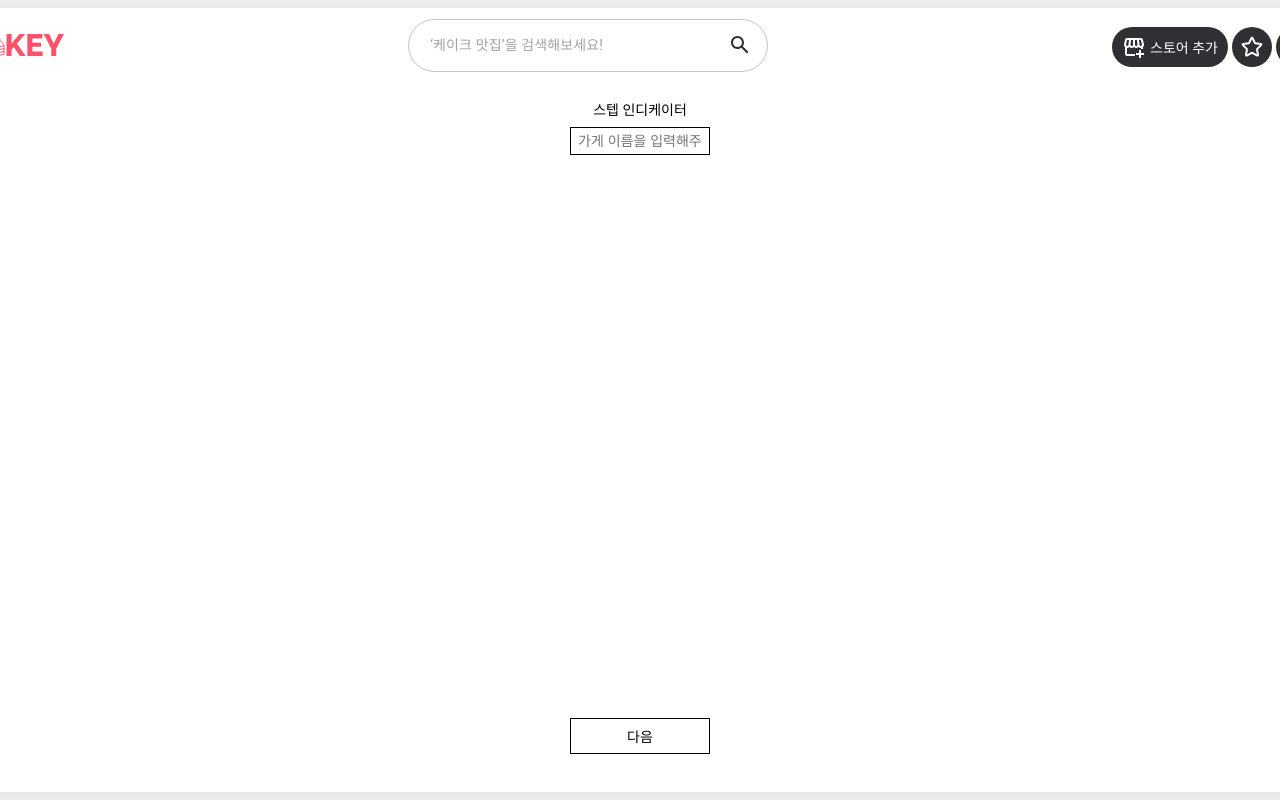
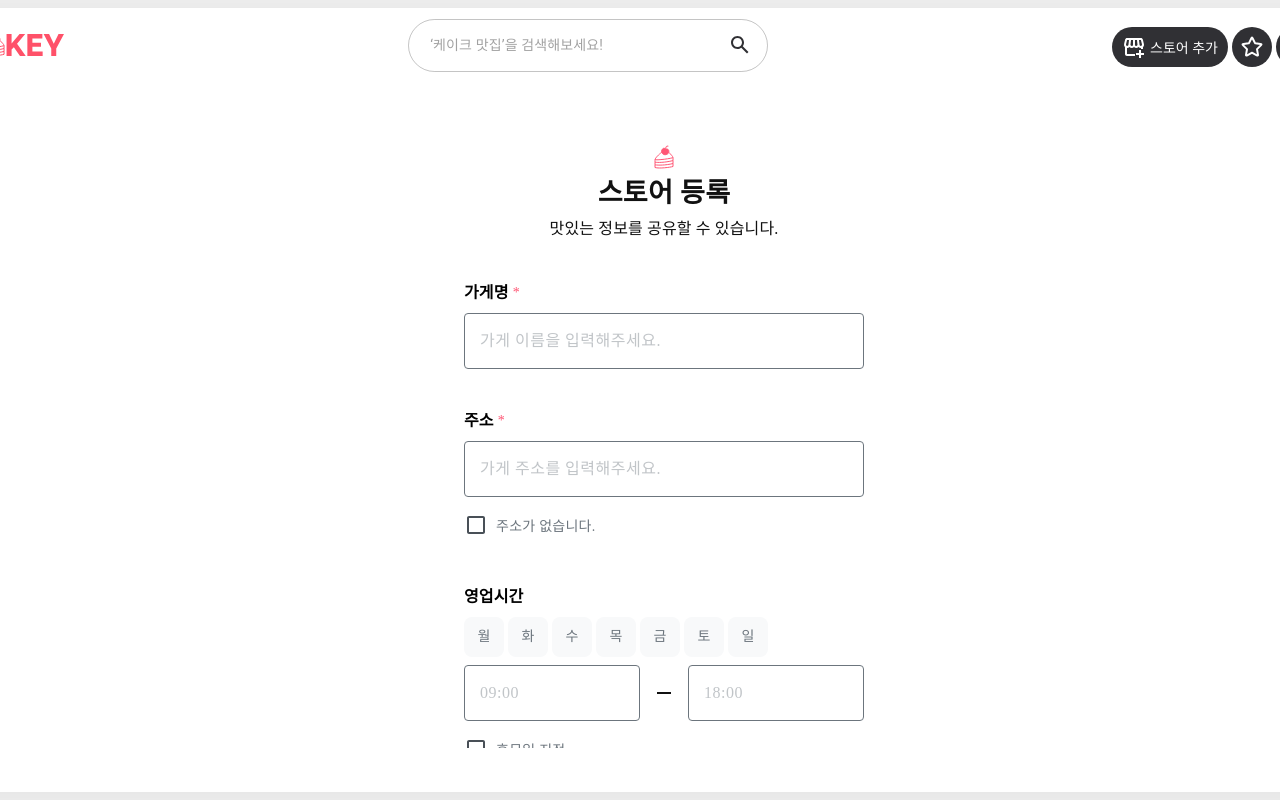
Before and after one commit to cakey-strawberry/cakey-desktop, a Next.js app: page /add-store in a window 1280 px wide. Built offline with nearby package versions, Linux system fonts and the light colour scheme.

Commit message:
feat: add layout for add-store page component

```diff
--- a/src/pages/add-store.tsx
+++ b/src/pages/add-store.tsx
@@ -1,29 +1,87 @@
-import Head from 'next/head';
-import Link from 'next/link';
+import { useRouter } from 'next/navigation';
+import { useForm } from 'react-hook-form';
+import { styled, Box } from '@mui/material';
 
-import styles from '@/styles/AddStore.module.css';
+import { ContentHeader } from '@/common/components/ContentHeader';
+import { StoreNameInput } from '@/components/AddStore/StoreNameInput';
+import { StoreAddressInput } from '@/components/AddStore/StoreAddressInput';
+import { OpeningHoursSection } from '@/components/AddStore/OpeningHoursSection';
+import { PhotoUploader } from '@/components/AddStore/PhotoUploader';
+import { TagSection } from '@/components/AddStore/TagSection';
+import { NextButton } from '@/components/AddStore/NextButton';
+
+export type FormValues = {
+  storeName: string;
+  storeAddress: string;
+  // TODO: 기능 추가시 주석제거 후 사용하기
+  // openingHours?: object;
+  // pictures?: File[];
+  // tags?: string[];
+}
 
 export default function AddStore() {
+  const {
+    handleSubmit,
+    control,
+    formState: { isValid },
+  } = useForm<FormValues>({
+    mode: 'onChange',
+    defaultValues: {
+      storeName: '',
+      storeAddress: '',
+      // TODO: 기능 추가시 주석제거 후 사용하기
+      // openingHours: {},
+      // pictures: [],
+      // tags: [],
+    },
+  });
+  const router = useRouter();
+
+  function onSubmit(formValues: FormValues) {
+    // TODO: form value 확인용. api 연결 시 해당 console.log는 제거하기
+    console.log(formValues);
+    router.push('/add-store-recommendation');
+  }
+
   return (
     <>
-      <Head>
-        <title>Cakey Add Store</title>
-        <meta name="description" content="add store page" />
-        <meta name="viewport" content="width=device-width, initial-scale=1" />
-        <link rel="icon" href="/favicon.ico" />
-      </Head>
-      <div className={styles.add_store_contents}>
-        <div className={styles.store_info_buttons_wrapper}>
-          <div className={styles.store_indicate_wrapper}>스텝 인디케이터</div>
-          <input
-            placeholder="가게 이름을 입력해주세요"
-            className={styles.store_input}
-          />
-        </div>
-        <Link href="/add-store-address" className={styles.add_store_button}>
-          다음
-        </Link>
-      </div>
+      <PageWrapper>
+        <ContentHeader
+          title="스토어 등록"
+          subtitle="맛있는 정보를 공유할 수 있습니다."
+        />
+        <form onSubmit={handleSubmit(onSubmit)}>
+          <StoreNameInput control={control} />
+          <StoreAddressInput control={control} />
+          <OpeningHoursSection />
+          <PhotoUploader />
+          <TagSection />
+          <NextButton type="submit" text="등록하기" disabled={!isValid} />
+        </form>
+      </PageWrapper>
     </>
   );
 }
+
+const PageWrapper = styled(Box)({
+  display: 'flex',
+  flexDirection: 'column',
+  alignItems: 'center',
+  padding: '0px',
+  gap: '40px',
+  position: 'relative',
+  width: '400px',
+  left: '500px',
+  top: '60px',
+  /**
+   * NOTE: height이 넘쳐서 레이아웃 틀어지는 현상 발생
+   * 스크롤바를 숨기고 스크롤 가능하도록 height과 scroll 관련 style 적용
+   */
+  height: 'calc(100% - 80px)',
+  overflowY: 'auto',
+  '&::-webkit-scrollbar': {
+    display: 'none',
+  },
+  msOverflowStyle: 'none',
+  scrollbarWidth: 'none',
+});
```
